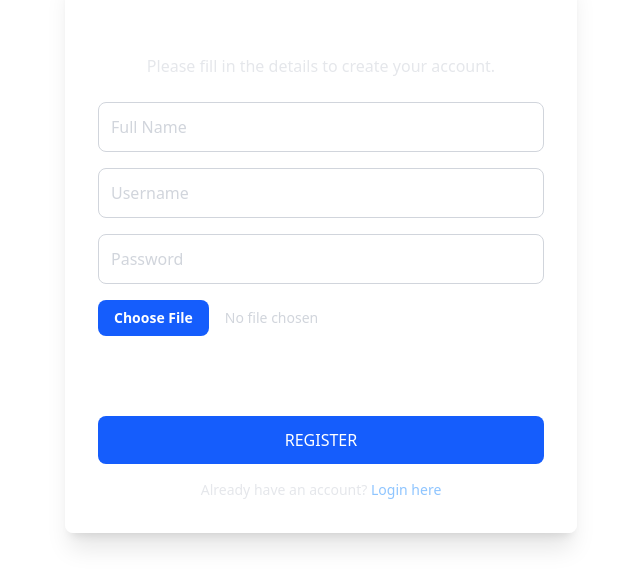
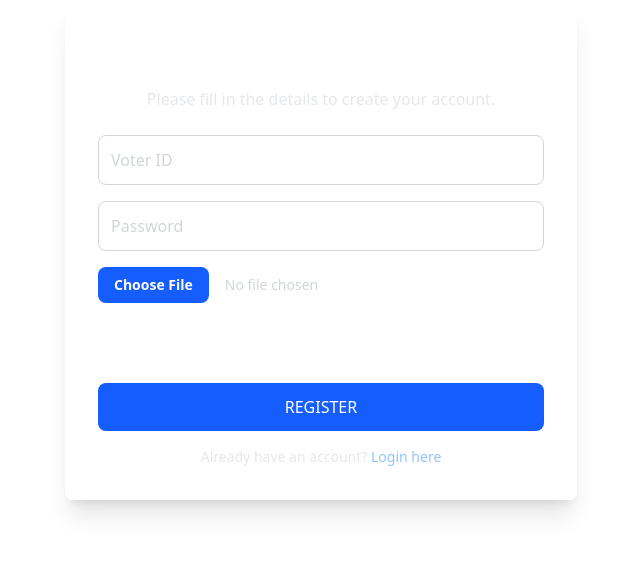
Before and after one commit to satyarth7srivastava/gdg, a React (Vite) app in the folder frontend/: page /register in a window 1280 px wide. Shown: the part 149-736 px from the top of the page, without its empty margins (319-959 px from the left). Built offline with nearby package versions, Linux system fonts and the light colour scheme.

Commit message:
backend pushed

```diff
--- a/frontend/src/pages/Auth/VoterRegister.jsx
+++ b/frontend/src/pages/Auth/VoterRegister.jsx
@@ -7,11 +7,8 @@ import axios from "axios";
 import { API_PATH } from "../../utils/apiPath";
 
 const VoterRegister = () => {
-  const [name, setName] = useState("");
-  const [email, setEmail] = useState("");
+  const [voterID, setVoterID] = useState(null);
   const [password, setPassword] = useState("");
-  const [username, setUsername] = useState("");
-  const [phone, setPhone] = useState("");
   const [address, setAddress] = useState("");
   const [image, setImage] = useState(null);
   const [preview, setPreview] = useState(null);
@@ -34,7 +31,7 @@ const VoterRegister = () => {
   const RegisterUser = async (e) => {
     e.preventDefault();
 
-    if (!name || !password || !username || !image) {
+    if (!voterID || !password || !image || !address) {
       setError("All fields are required");
       return;
     }
@@ -43,16 +40,14 @@ const VoterRegister = () => {
 
 
     const formData = new FormData();
-    formData.append("name", name);
-    formData.append("email", email);
+    formData.append("VoterID", voterID);
     formData.append("password", password);
-    formData.append("username", username);
-    formData.append("phone", phone);
-    formData.append("address", address);
+    formData.append("role", "voter");
     formData.append("image", image);
+    formData.append("wallet", address);
 
     try {
-      const response = await axios.post(API_PATH.RegisterVoter, formData, {
+      const response = await axios.post('http://127.0.0.1:8000/register', formData, {
         headers: { "Content-Type": "multipart/form-data" },
       });
       navigate("/login");
@@ -90,17 +85,9 @@ const VoterRegister = () => {
           <form onSubmit={RegisterUser} className="space-y-4">
             <input
               type="text"
-              placeholder="Full Name"
-              value={name}
-              onChange={(e) => setName(e.target.value)}
-              className="w-full p-3 bg-transparent border border-gray-300 rounded-lg text-white placeholder-gray-300"
-            />
-
-            <input
-              type="text"
-              placeholder="Username"
-              value={username}
-              onChange={(e) => setUsername(e.target.value)}
+              placeholder="Voter ID"
+              value={voterID}
+              onChange={(e) => setVoterID(e.target.value)}
               className="w-full p-3 bg-transparent border border-gray-300 rounded-lg text-white placeholder-gray-300"
             />
 
```
